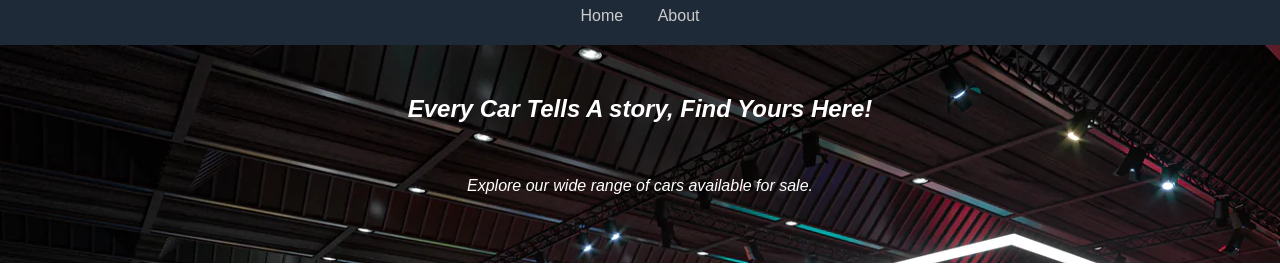
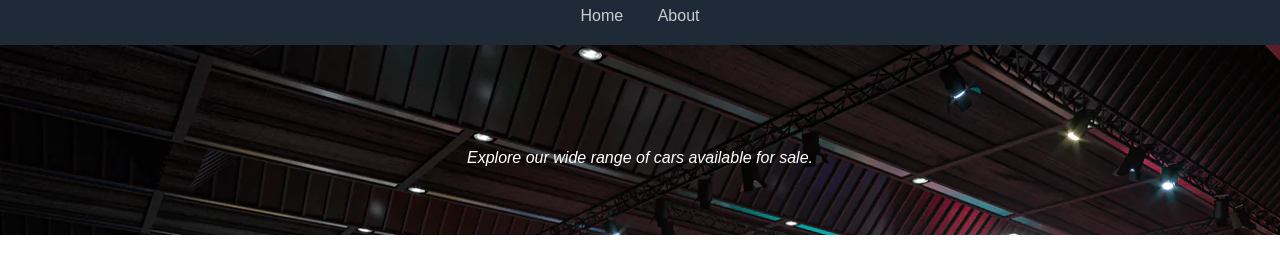
Before and after one commit to AMUKELANI465/cars-website, a plain HTML site: page index.html in a window 1280 px wide. Shown: the part 60-325 px from the top of the page. Drawn offline with Linux system fonts and the light colour scheme.

Commit message:
Update index.html

```diff
--- a/index.html
+++ b/index.html
@@ -17,7 +17,7 @@
 
   <section class="hero">
 
-    <h1><em>Every Car Tells A story, Find Yours Here!</em></h1>
+
     <br>
 
    <br>
```
